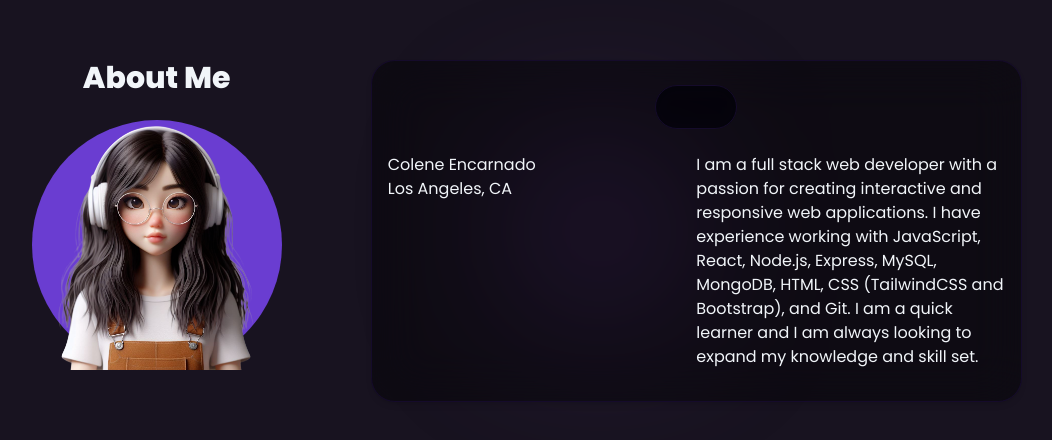
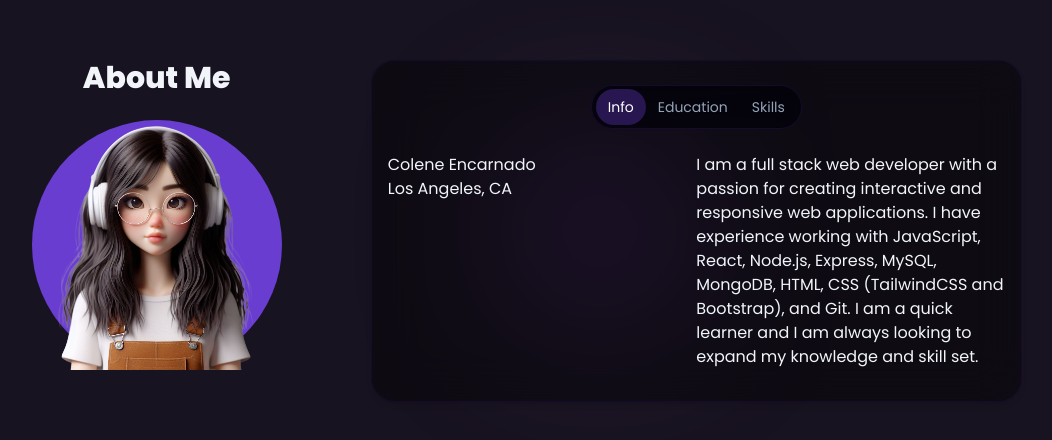
Before and after one commit to encarnac/portfolio, a React (Vite) app: page / in a window 1280 px wide. Shown: the part 948-1388 px from the top of the page, without its empty margins (145-1197 px from the left). Built offline with nearby package versions, Linux system fonts and the light colour scheme.

Commit message:
Removed repeating Tab element using map function

```diff
--- a/src/components/AboutSection.jsx
+++ b/src/components/AboutSection.jsx
@@ -12,7 +12,7 @@ const motionVariants = (direction) => {
 
 const TAB_CONTENT = [
   {
-    title: "Info",
+    name: "Info",
     content: (
       <div className="lg:grid lg:grid-cols-2">
         <div className="lg:col-span-1">
@@ -34,7 +34,7 @@ const TAB_CONTENT = [
     ),
   },
   {
-    title: "Education",
+    name: "Education",
     content: (
       <ul>
         <li>Oregon State University</li>{" "}
@@ -42,7 +42,7 @@ const TAB_CONTENT = [
       </ul>
     ),
   },
-  { title: "Skills", content: "" },
+  { name: "Skills", content: "" },
 ];
 
 const AboutSection = ({ setSelectedPage }) => {
@@ -88,25 +88,18 @@ const AboutSection = ({ setSelectedPage }) => {
           variants={motionVariants("left")}
           className="mt-6 flex h-full w-10/12 flex-col items-center gap-y-2 rounded-3xl border-[1px] border-slate-200 bg-slate-100/80 py-6 backdrop-blur-xl backdrop-filter dark:border-[1px] dark:border-[#150b2b] dark:bg-black/40 dark:shadow-md lg:col-span-8 lg:mt-0 lg:before:absolute lg:before:-left-[0.93rem] lg:before:top-[10%] lg:before:h-0 lg:before:w-0 lg:before:border-y-[10px] lg:before:border-r-[15px] lg:before:border-y-[#fff]/[.01] lg:before:border-r-slate-100 lg:before:border-opacity-90 lg:before:content-[''] dark:lg:before:border-none"
         >
-          <div className="shadow-900/20 relative flex h-11 w-max flex-row items-center rounded-full bg-slate-300/30 px-1 text-stone-700 shadow-inner backdrop-blur backdrop-filter transition dark:border-[1px] dark:border-[#150b2b] dark:bg-[#03000A]/60 dark:text-slate-100 lg:mx-0">
-            <Tab
-              active={tab}
-              selectTab={() => selectTab("Info")}
-              text={"Info"}
-            />
-            <Tab
-              active={tab}
-              selectTab={() => selectTab("Education")}
-              text={"Education"}
-            />
-            <Tab
-              active={tab}
-              selectTab={() => selectTab("Skills")}
-              text={"Skills"}
-            />
+          <div className="shadow-900/20 relative flex h-11 w-max flex-row items-center rounded-full bg-slate-300/30 px-1 shadow-inner backdrop-blur backdrop-filter transition dark:border-[1px] dark:border-[#150b2b] dark:bg-[#03000A]/60 lg:mx-0">
+            {TAB_CONTENT.map((tabContent, index) => (
+              <Tab
+                className={index}
+                active={tab}
+                selectTab={() => selectTab(tabContent.name)}
+                tabName={tabContent.name}
+              />
+            ))}
           </div>
           <div className="mt-2 px-4 py-2 text-sm text-stone-600 dark:text-slate-100 lg:text-base">
-            {TAB_CONTENT.find((t) => t.title === tab).content}
+            {TAB_CONTENT.find((t) => t.name === tab).content}
           </div>
         </motion.div>
       </div>
```
